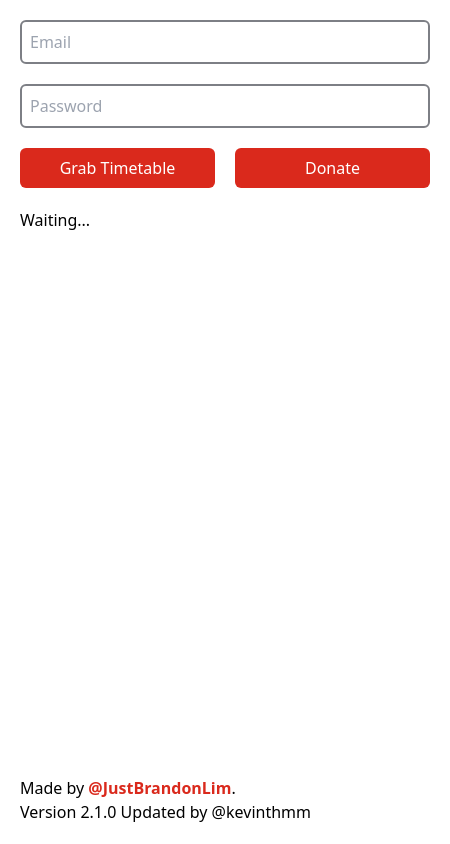
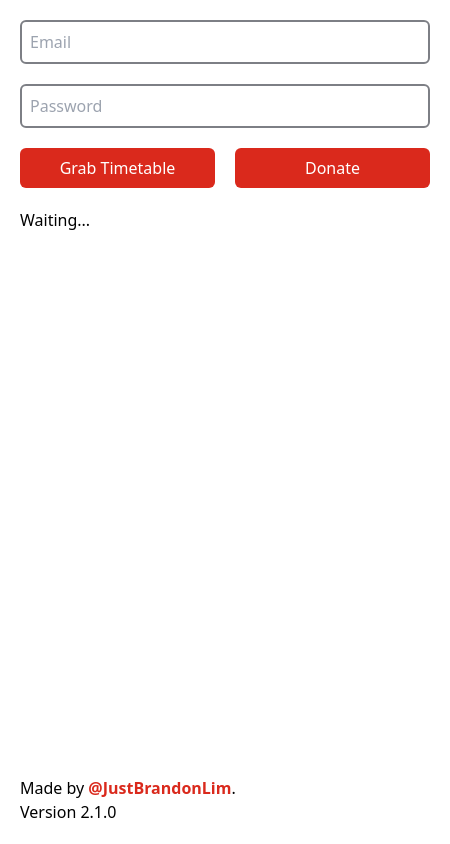
Before and after one commit to JustBrandonLim/timetable-grabber-sit, an Electron app: page src/index/index.html in a window 450 px wide. Drawn offline with Linux system fonts and the light colour scheme.

Commit message:
updated index

```diff
--- a/src/index/index.html
+++ b/src/index/index.html
@@ -50,7 +50,7 @@
       </section>
       <section class="select-none">
         <p>Made by <span class="font-bold text-sit-red">@JustBrandonLim</span>.</p>
-        <p>Version 2.1.0 Updated by @kevinthmm</p>
+        <p>Version 2.1.0</p>
       </section>
     </main>
   </body>
```
